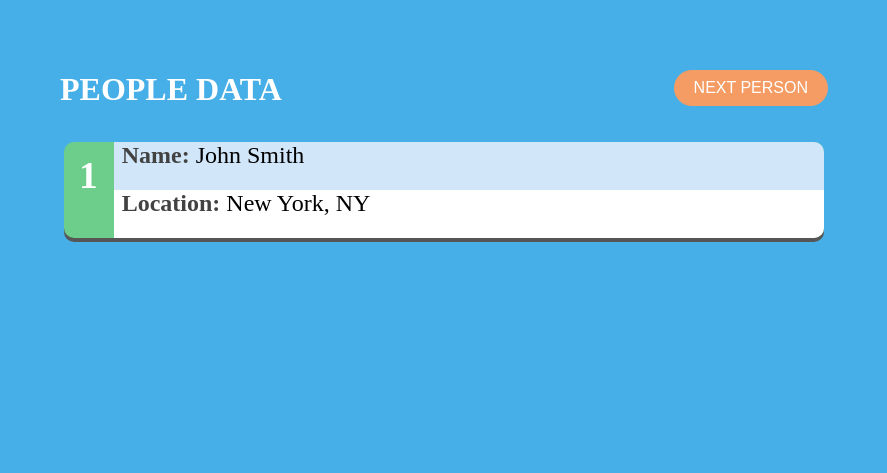
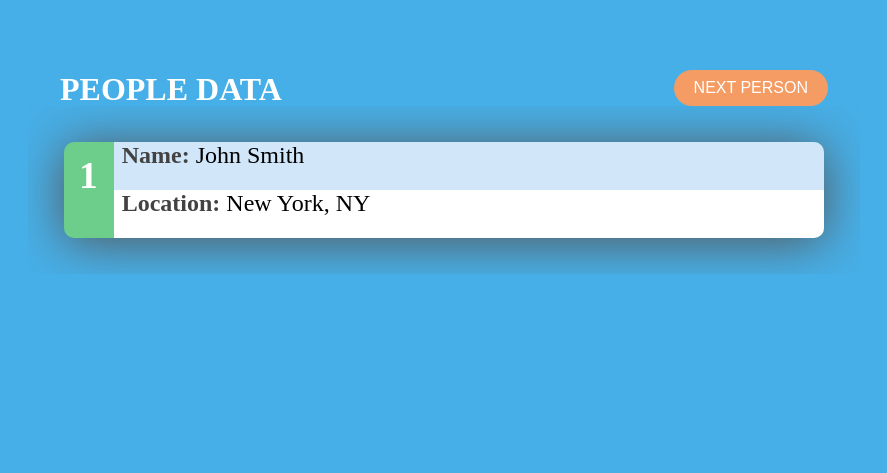
Before and after one commit to tinesh-08/Haystek_Test, a PHP site: page / in a window 1280 px wide. Shown: the top 473 px of the page, without its empty margins (196-1083 px from the left). Run offline with PHP 8.4, Linux system fonts and the light colour scheme.

Commit message:
update style.css

```diff
--- a/style.css
+++ b/style.css
@@ -36,7 +36,7 @@ body
     overflow: hidden;
     background-color: #6DCE8C;
     border-radius: 10px;
-    box-shadow: 0px 4px #565656;
+    box-shadow: 0px 4px 50px #565656;
 }
 .innerchild
 {
```
